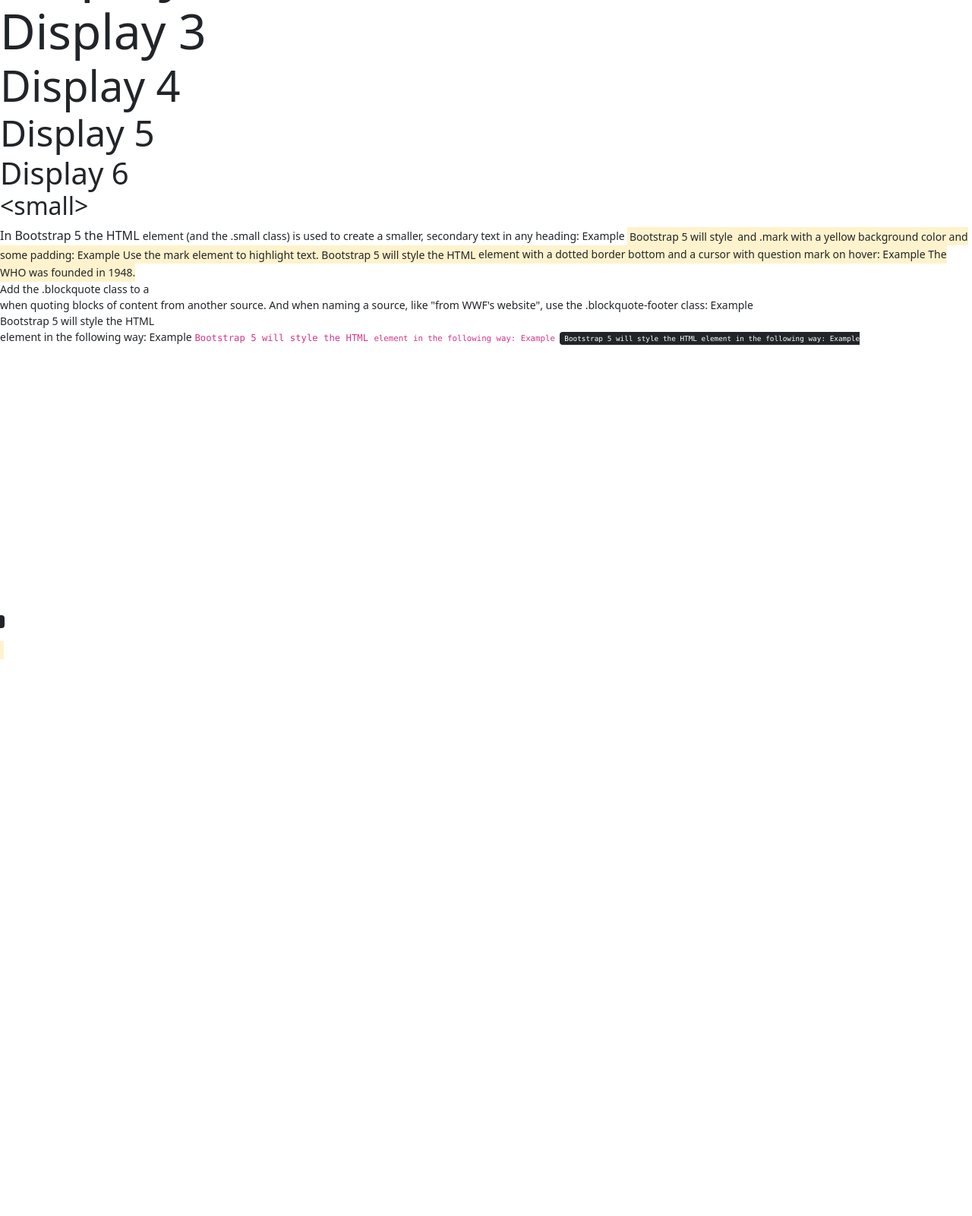
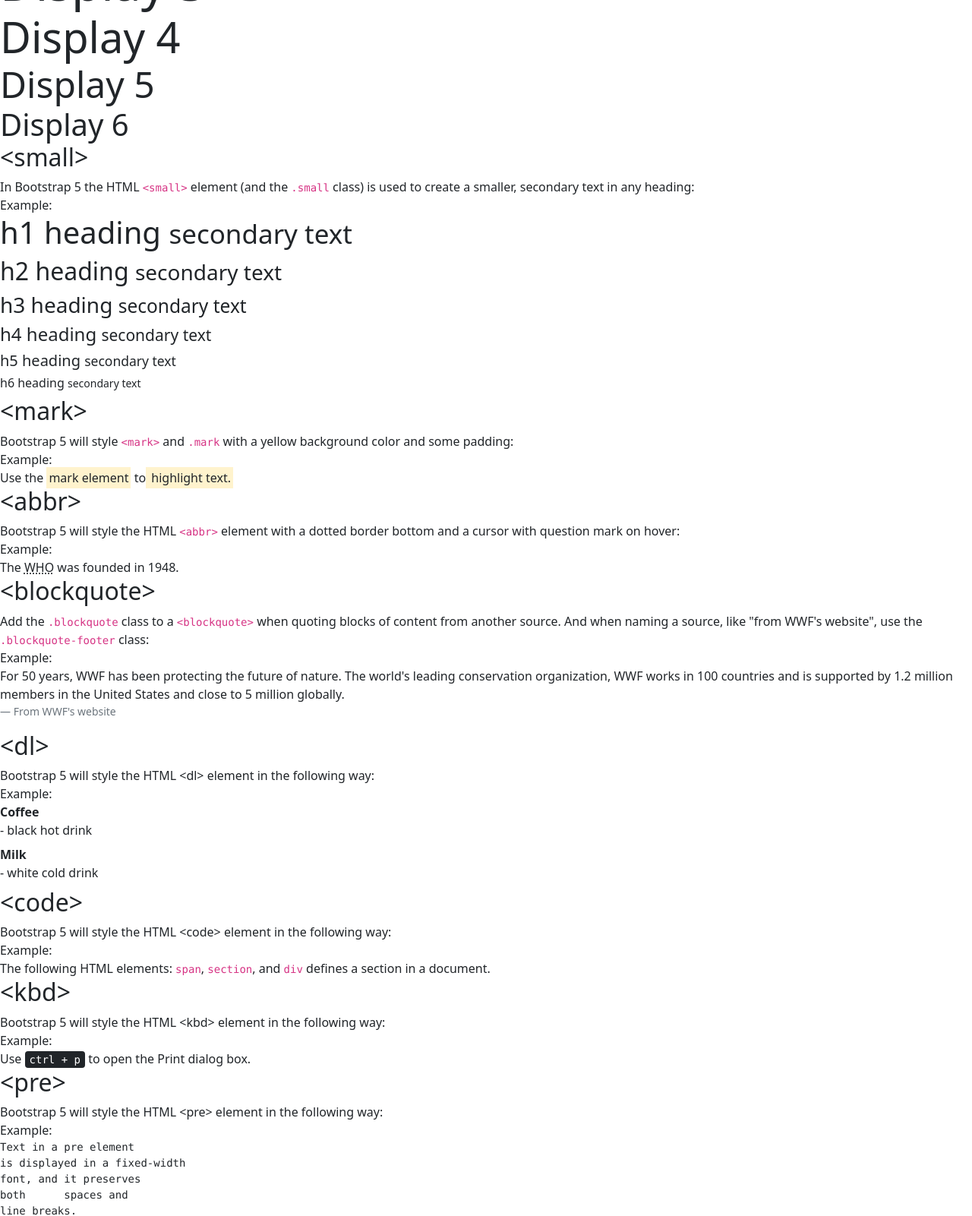
Before and after one commit to yamaanqidwai/Bootsrtrap-Practise, a plain HTML site: page Typography.html in a window 1280 px wide. Shown: the part 1199-2800 px from the top of the page at 76% size. Before the commit the page ends 2067 px from the top, so only its background shows below. Drawn offline with nearby package versions, Linux system fonts and the light colour scheme.

Commit message:
Typography Finished

```diff
--- a/Typography.html
+++ b/Typography.html
@@ -12,63 +12,43 @@
     <link rel="stylesheet" href="styling/style-typography.css" />
   </head>
   <body>
-&lt;h1&gt;
-<span>&amp;lt;</span>
-
     <h1>Bootstrap 5 Text/Typography</h1>
 
     <h2>Bootstrap 5 Default Settings</h2>
 
     <p>
-  Bootstrap 5 uses a default <code>font-size</code> of 1rem (16px by default), and its <code>line-height</code> is 1.5.
+      Bootstrap 5 uses a default <code>font-size</code> of 1rem (16px by
+      default), and its <code>line-height</code> is 1.5.
     </p>
 
     <p>
-  In addition, all <code>&lt;<p>&gt;</code> elements have <code>margin-top: 0</code> and <code>margin-bottom: 1rem</code> (16px by default).
+      In addition, all <code>&lt;p&gt;</code> elements have
+      <code>margin-top: 0</code> and <code>margin-bottom: 1rem</code> (16px by
+      default).
     </p>
 
     <div class="h2">&lt;h1&gt; - &lt;h6&gt;</div>
     <p>
-  Bootstrap 5 styles HTML headings (&lt;h1&gt; to &lt;h6&gt;) with a bolder font-weight and a responsive font-size.
+      Bootstrap 5 styles HTML headings (&lt;h1&gt; to &lt;h6&gt;) with a bolder
+      font-weight and a responsive font-size.
     </p>
     <div class="Example-Box">
-
-  <div class="EXamples">
-    Example:
-  </div>
-<h1>
-  h1 Bootstrap heading
-</h1>
-<h2>
-
-  h2 Bootstrap heading
-</h2>
-<h3>
-
-  h3 Bootstrap heading
-</h3>
-<h4>
-
-  h4 Bootstrap heading
-</h4>
-<h5>
-
-  h5 Bootstrap heading
-</h5>
-<h6>
-
-  h6 Bootstrap heading
-</h6>
+      <div class="EXamples">Example:</div>
+      <h1>h1 Bootstrap heading</h1>
+      <h2>h2 Bootstrap heading</h2>
+      <h3>h3 Bootstrap heading</h3>
+      <h4>h4 Bootstrap heading</h4>
+      <h5>h5 Bootstrap heading</h5>
+      <h6>h6 Bootstrap heading</h6>
     </div>
     <div>
       <p>
-      You can also use <code>.h1</code> to <code>.h6</code> classes on other elements to make them behave as headings if you want:
+        You can also use <code>.h1</code> to <code>.h6</code> classes on other
+        elements to make them behave as headings if you want:
       </p>
     </div>
 
-<div class="EXamples">
-  Example:
-</div>
+    <div class="EXamples">Example:</div>
     <div>
       <p class="h1">h1 Bootstrap heading</p>
       <p class="h2">h2 Bootstrap heading</p>
@@ -77,94 +57,239 @@
       <p class="h5">h5 Bootstrap heading</p>
       <p class="h6">h6 Bootstrap heading</p>
     </div>
-<h2>
-  Display Headings
-</h2>
-Display headings are used to stand out more than normal headings (larger font-size and lighter font-weight), and there are six classes to choose from: <code>.display-1</code> to <code>.display-6</code>:
+    <h2>Display Headings</h2>
+    Display headings are used to stand out more than normal headings (larger
+    font-size and lighter font-weight), and there are six classes to choose
+    from: <code>.display-1</code> to <code>.display-6</code>:
 
     <div class="Example-Box">
-  <div class="EXamples">
-    Example:
-  </div>
+      <div class="EXamples">Example:</div>
 
-  <div class="display-1">Display 1
-</div>
+      <div class="display-1">Display 1</div>
 
       <div class="display-2">Display-2</div>
 
       <div class="display-3">Display 3</div>
 
-<div class="display-4">Display 4
+      <div class="display-4">Display 4</div>
+
+      <div class="display-5">Display 5</div>
+      <div class="display-6">Display 6</div>
     </div>
 
-<div class="display-5">Display 5
+    <h2>&lt;small&gt;</h2>
+    In Bootstrap 5 the HTML <code>&lt;small&gt;</code> element (and the
+    <code>.small</code> class) is used to create a smaller, secondary text in
+    any heading:
+
+    <div class="Example-Box">
+      <div class="EXamples">Example:</div>
+      <h1>h1 heading <small>secondary text</small></h1>
+      <h2>h2 heading <small>secondary text</small></h2>
+      <h3>h3 heading <small>secondary text</small></h3>
+      <h4>h4 heading <span class="small">secondary text</span></h4>
+      <h5>h5 heading <span class="small">secondary text</span></h5>
+      <h6>h6 heading <span class="small">secondary text</span></h6>
     </div>
-<div class="display-6">Display 6
+
+    <h2>&lt;mark&gt;</h2>
+    Bootstrap 5 will style <code>&lt;mark&gt;</code> and <code>.mark</code> with
+    a yellow background color and some padding:
+
+    <div class="Example-Box">
+      <div class="EXamples">Example:</div>
+      Use the <mark>mark element</mark> to<mark> highlight text.</mark>
+    </div>
+
+    <h2>&lt;abbr&gt;</h2>
+    Bootstrap 5 will style the HTML <code>&lt;abbr&gt;</code> element with a
+    dotted border bottom and a cursor with question mark on hover:
+
+    <div class="Example-Box">
+      <div class="EXamples">Example:</div>
+      The <abbr title="World Health Organization">WHO</abbr> was founded in
+      1948.
+    </div>
+
+    <h2>&lt;blockquote&gt;</h2>
+    Add the <code>.blockquote</code> class to a
+    <code>&lt;blockquote&gt;</code> when quoting blocks of content from another
+    source. And when naming a source, like "from WWF's website", use the
+    <code>.blockquote-footer</code> class:
+
+    <div class="Example-Box">
+      <div class="EXamples">Example:</div>
+      <blockquote>
+        For 50 years, WWF has been protecting the future of nature. The world's
+        leading conservation organization, WWF works in 100 countries and is
+        supported by 1.2 million members in the United States and close to 5
+        million globally.
+      </blockquote>
+      <div class="blockquote-footer">From WWF's website</div>
+    </div>
+
+    <h2>&lt;dl&gt;</h2>
+    Bootstrap 5 will style the HTML &lt;dl&gt; element in the following way:
+
+    <div class="Example-Box">
+      <div class="EXamples">Example:</div>
+      <div class="white-box">
+        <dt>Coffee</dt>
+        <dd>- black hot drink</dd>
+        <dt>Milk</dt>
+        <dd>- white cold drink</dd>
       </div>
     </div>
 
-<h2>
+    <h2>&lt;code&gt;</h2>
+    Bootstrap 5 will style the HTML &lt;code&gt; element in the following way:
 
-  &lt;small&gt;
-</h2>
-In Bootstrap 5 the HTML <small> element (and the .small class) is used to create a smaller, secondary text in any heading:
+    <div class="Example-Box">
+      <div class="EXamples">Example:</div>
+      <div class="white-box">
+        The following HTML elements: <code>span</code>, <code>section</code>,
+        and <code>div</code> defines a section in a document.
+      </div>
+    </div>
 
-Example
+    <h2>&lt;kbd&gt;</h2>
+    Bootstrap 5 will style the HTML &lt;kbd&gt; element in the following way:
 
-<mark>
-Bootstrap 5 will style <mark> and .mark with a yellow background color and some padding:
+    <div class="Example-Box">
+      <div class="EXamples">Example:</div>
+      <div class="white-box">
+        Use <kbd>ctrl + p</kbd> to open the Print dialog box.
+      </div>
+    </div>
 
-Example
-Use the mark element to highlight text.
+    <h2>&lt;pre&gt;</h2>
+    Bootstrap 5 will style the HTML &lt;pre&gt; element in the following way:
 
-<abbr>
-Bootstrap 5 will style the HTML <abbr> element with a dotted border bottom and a cursor with question mark on hover:
+    <div class="Example-Box">
+      <div class="EXamples">Example:</div>
+      <div class="white-box">
+        <pre>
+Text in a pre element
+is displayed in a fixed-width
+font, and it preserves
+both      spaces and
+line breaks.
+</pre
+        >
+      </div>
+    </div>
+    More Typography Classes The Bootstrap 5 classes below can be added to style
+    HTML elements further:
 
-Example
-The WHO was founded in 1948.
+    <table>
+      <tr>
+        <th>Class</th>
+        <th>Description</th>
+        <th>Example</th>
+      </tr>
 
-<blockquote>
-Add the .blockquote class to a <blockquote> when quoting blocks of content from another source. And when naming a source, like "from WWF's website", use the .blockquote-footer class:
-
-Example
-
-<dl>
-Bootstrap 5 will style the HTML <dl> element in the following way:
-
-Example
-
-<code>
-Bootstrap 5 will style the HTML <code> element in the following way:
-
-Example
-
-<kbd>
-Bootstrap 5 will style the HTML <kbd> element in the following way:
-
-Example
-
-<pre>
-Bootstrap 5 will style the HTML <pre> element in the following way:
-
-Example
-
-More Typography Classes
-The Bootstrap 5 classes below can be added to style HTML elements further:
-
-Class	Description	Example
-.lead	Makes a paragraph stand out
-.text-start	Indicates left-aligned text
-.text-break	Prevents long text from breaking layout
-.text-center	Indicates center-aligned text
-.text-decoration-none	Removes the underline from a link
-.text-end	Indicates right-aligned text
-.text-nowrap	Indicates no wrap text
-.text-lowercase	Indicates lowercased text
-.text-uppercase	Indicates uppercased text
-.text-capitalize	Indicates capitalized text
-.initialism	Displays the text inside an <abbr> element in a slightly smaller font size
-.list-unstyled	Removes the default list-style and left margin on list items (works on both <ul> and <ol>). This class only applies to immediate children list items (to remove the default list-style from any nested lists, apply this class to any nested lists as well)
-.list-inline	Places all list items on a single line (used together with .list-inline-item on each <li> elements)
-
+      <tr>
+        <td class="text-nowrap"><code>.lead</code></td>
+        <td>Makes a paragraph stand out</td>
+        <td>
+          <a href="" class="green-try-box text-decoration-none">Try it</a>
+        </td>
+      </tr>
+      <tr>
+        <td class="text-nowrap"><code>.text-start</code></td>
+        <td>Indicates left-aligned text</td>
+        <td>
+          <a href="" class="green-try-box text-decoration-none">Try it</a>
+        </td>
+      </tr>
+      <tr>
+        <td class="text-nowrap"><code>.text-break</code></td>
+        <td>Prevents long text from breaking layout</td>
+        <td>
+          <a href="" class="green-try-box text-decoration-none">Try it</a>
+        </td>
+      </tr>
+      <tr>
+        <td class="text-nowrap"><code>.text-center</code></td>
+        <td>Indicates center-aligned text</td>
+        <td>
+          <a href="" class="green-try-box text-decoration-none">Try it</a>
+        </td>
+      </tr>
+      <tr>
+        <td class="text-nowrap"><code>.text-decoration-none</code></td>
+        <td>Removes the underline from a link</td>
+        <td>
+          <a href="" class="green-try-box text-decoration-none">Try it</a>
+        </td>
+      </tr>
+      <tr>
+        <td class="text-nowrap"><code>.text-end</code></td>
+        <td>Indicates right-aligned text</td>
+        <td>
+          <a href="" class="green-try-box text-decoration-none">Try it</a>
+        </td>
+      </tr>
+      <tr>
+        <td class="text-nowrap"><code>.text-nowrap</code></td>
+        <td>Indicates no wrap text</td>
+        <td>
+          <a href="" class="green-try-box text-decoration-none">Try it</a>
+        </td>
+      </tr>
+      <tr>
+        <td class="text-nowrap"><code>.text-lowercase</code></td>
+        <td>Indicates lowercased text</td>
+        <td>
+          <a href="" class="green-try-box text-decoration-none">Try it</a>
+        </td>
+      </tr>
+      <tr>
+        <td class="text-nowrap"><code>.text-uppercase</code></td>
+        <td>Indicates uppercased text</td>
+        <td>
+          <a href="" class="green-try-box text-decoration-none">Try it</a>
+        </td>
+      </tr>
+      <tr>
+        <td class="text-nowrap"><code>.text-capitalize</code></td>
+        <td>Indicates capitalized text</td>
+        <td>
+          <a href="" class="green-try-box text-decoration-none">Try it</a>
+        </td>
+      </tr>
+      <tr>
+        <td class="text-nowrap"><code>.initialism</code></td>
+        <td>
+          Displays the text inside an &lt;abbr&gt; element in a slightly smaller
+          font size
+        </td>
+        <td>
+          <a href="" class="green-try-box text-decoration-none">Try it</a>
+        </td>
+      </tr>
+      <tr>
+        <td class="text-nowrap"><code>.list-unstyled</code></td>
+        <td>
+          Removes the default list-style and left margin on list items (works on
+          both &lt;ul&gt; and &lt;ol&gt;). This class only applies to immediate
+          children list items (to remove the default list-style from any nested
+          lists, apply this class to any nested lists as well)
+        </td>
+        <td>
+          <a href="" class="green-try-box text-decoration-none">Try it</a>
+        </td>
+      </tr>
+      <tr>
+        <td class="text-nowrap"><code>.list-inline</code></td>
+        <td>
+          Places all list items on a single line (used together with
+          .list-inline-item on each &lt;li&gt; elements)
+        </td>
+        <td>
+          <a href="" class="green-try-box text-decoration-none">Try it</a>
+        </td>
+      </tr>
+    </table>
   </body>
 </html>
```
Lines whose indentation alone changed are shown as unchanged.
